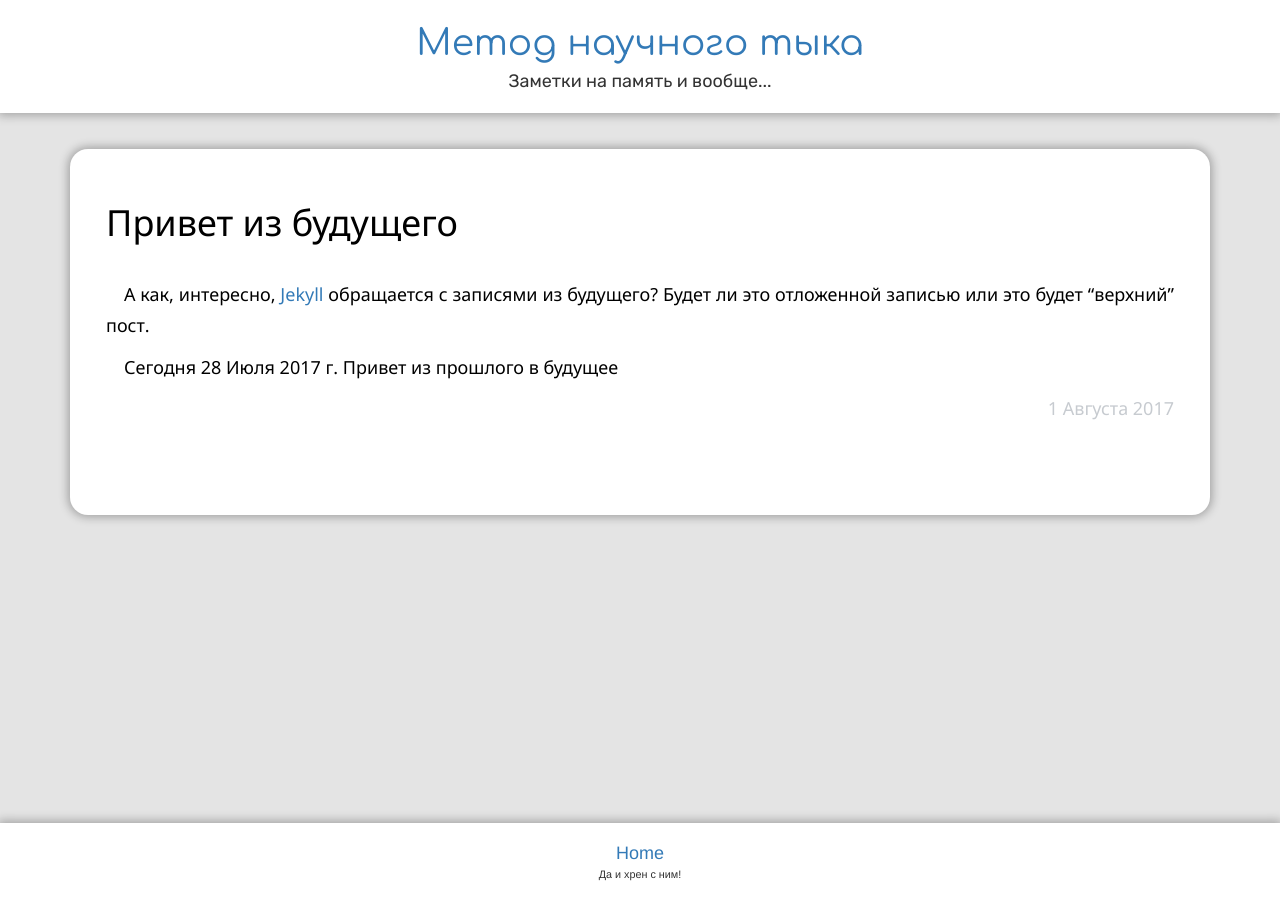
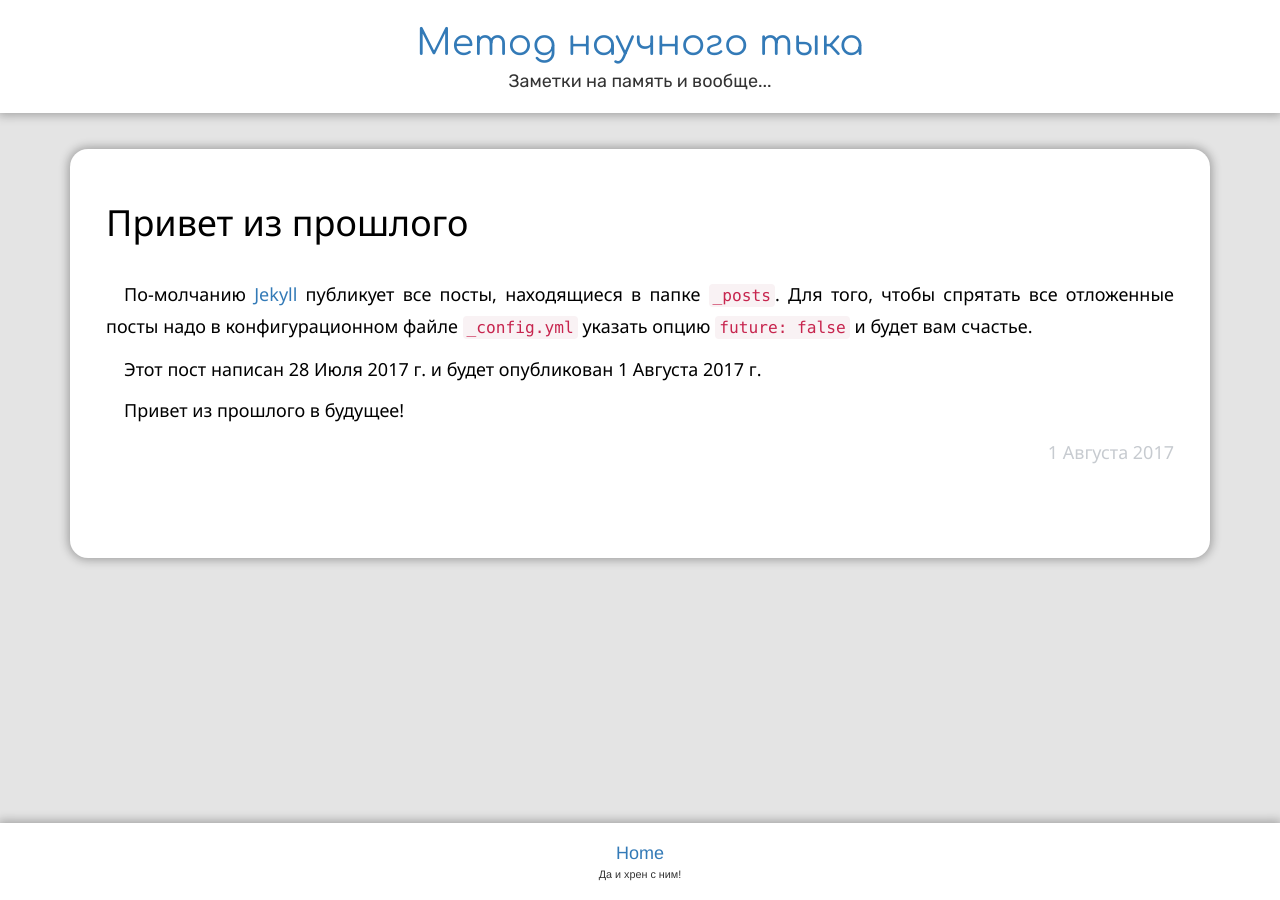
Before and after one commit to fomich0ff/fomich0ff.github.io, a Jekyll site: the page built from _posts/2017-08-01-post-from-future.md, in a window 1280 px wide. Built offline with Jekyll 4.4.1, drawn with Linux system fonts in a browser that asks for light colours; nearby versions of some CDN libraries; our own code applies the rules of GitHub Pages for plain Markdown files; comment, search, counter and statistics services are not loaded.

Commit message:
future post updated

````diff
--- a/_posts/2017-08-01-post-from-future.md
+++ b/_posts/2017-08-01-post-from-future.md
@@ -1,9 +1,12 @@
 ---
-title: Привет из будущего
+title: Привет из прошлого
 ---
 
-А как, интересно, [Jekyll](https://jekyllrb.com) обращается с записями из
-будущего? Будет ли это отложенной записью или это будет "верхний" пост.
+По-молчанию [Jekyll](https://jekyllrb.com) публикует все посты, находящиеся в
+папке ```_posts```. Для того, чтобы спрятать все отложенные посты надо в
+конфигурационном файле ```_config.yml``` указать опцию ```future: false```
+и будет вам счастье.
 
-Сегодня 28 Июля 2017 г.
-Привет из прошлого в будущее
+Этот пост написан 28 Июля 2017 г. и будет опубликован 1 Августа 2017 г.
+
+Привет из прошлого в будущее!
````
